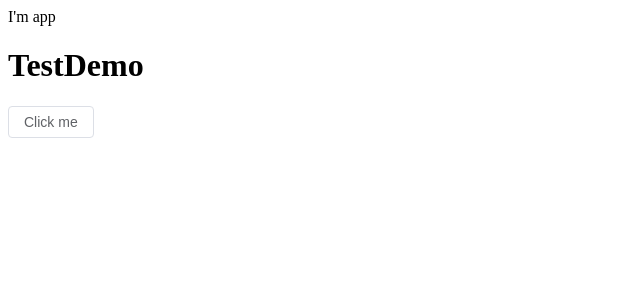
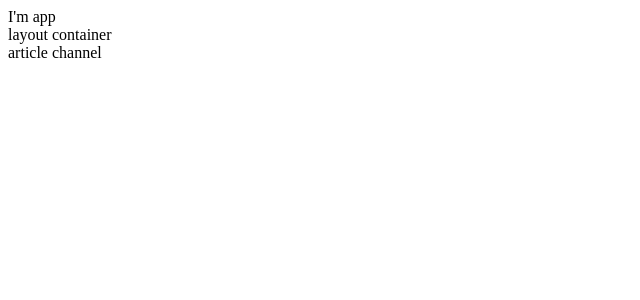
Before and after one commit to zh-jp/articles-manager, a Vue app: page /article/channel in a window 1280 px wide. Shown: the top 300 px of the page, without its empty margins (0-640 px from the left). Built offline with nearby package versions, Linux system fonts and the light colour scheme; the HTML template or start-up script is replaced by a standard one.

Commit message:
configure router

```diff
--- a/src/App.vue
+++ b/src/App.vue
@@ -2,7 +2,7 @@
 
 <template>
   <div>I'm app</div>
-  <test-demo></test-demo>
+  <router-view></router-view>
 </template>
 
 <style scoped></style>
--- a/src/router/index.ts
+++ b/src/router/index.ts
@@ -2,7 +2,36 @@
 
 const router = createRouter({
   history: createWebHistory(import.meta.env.BASE_URL), // BASE_URL 指代的是 vite.config.ts 中的 base
-  routes: []
+  routes: [
+    { path: '/login', component: () => import('@/views/login/LoginPage.vue') },
+    {
+      path: '/',
+      component: () => import('@/views/layout/LayoutContainer.vue'),
+      redirect: '/article/manage',
+      children: [
+        {
+          path: '/article/manage',
+          component: () => import('@/views/article/ArticleManage.vue')
+        },
+        {
+          path: '/article/channel',
+          component: () => import('@/views/article/ArticleChannel.vue')
+        },
+        {
+          path: '/user/profile',
+          component: () => import('@/views/user/UserProfile.vue')
+        },
+        {
+          path: '/user/avatar',
+          component: () => import('@/views/user/UserAvatar.vue')
+        },
+        {
+          path: '/user/password',
+          component: () => import('@/views/user/UserPassword.vue')
+        }
+      ]
+    }
+  ]
 })
 
 export default router
--- /dev/null
+++ b/src/views/article/ArticleChannel.vue
@@ -0,0 +1,3 @@
+<template>
+  <div>article channel</div>
+</template>
--- /dev/null
+++ b/src/views/article/ArticleManage.vue
@@ -0,0 +1,3 @@
+<template>
+  <div>article manage</div>
+</template>
--- /dev/null
+++ b/src/views/layout/LayoutContainer.vue
@@ -0,0 +1,4 @@
+<template>
+  <div>layout container</div>
+  <router-view />
+</template>
--- /dev/null
+++ b/src/views/login/LoginPage.vue
@@ -0,0 +1,3 @@
+<template>
+  <div>login page</div>
+</template>
--- /dev/null
+++ b/src/views/user/UserAvatar.vue
@@ -0,0 +1,3 @@
+<template>
+  <div>user avatar</div>
+</template>
```
Also changed, not shown: src/views/user/UserPassword.vue (added), src/views/user/UserProfile.vue (added).
